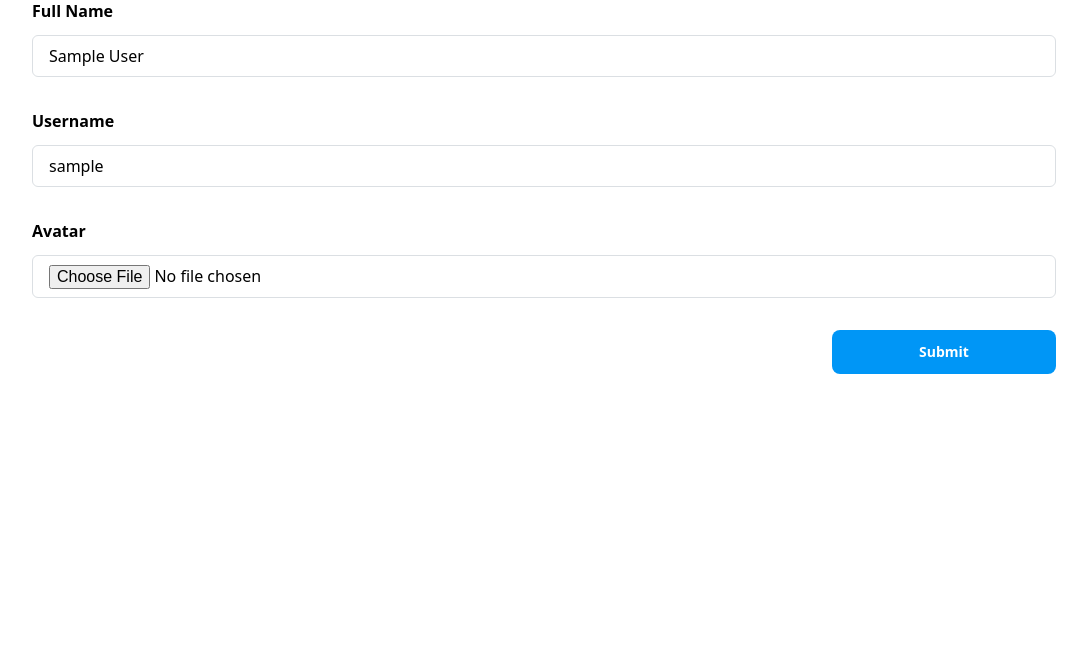
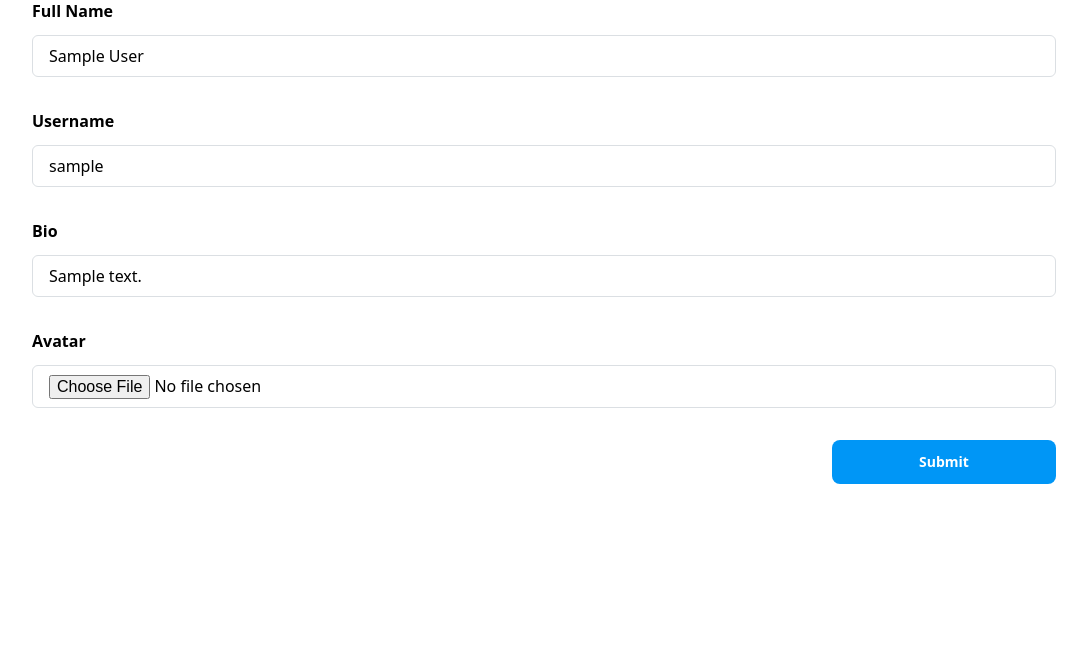
Before and after one commit to fluchtens/camagru, a PHP site: page /settings in a window 1280 px wide. Shown: the part 159-807 px from the top of the page, without its empty margins (96-1183 px from the left). Run offline with PHP 8.4, Linux system fonts and the light colour scheme; the visitor is signed in with stand-in values (Sample User, id 1); tables that the repository leaves empty hold one stand-in row (values such as "Sample post"); grey boxes marked "Sample" are stand-in pictures.

Commit message:
add bio and edit bio in settings

```diff
--- a/init.sql
+++ b/init.sql
@@ -4,6 +4,7 @@ CREATE TABLE IF NOT EXISTS user (
   email VARCHAR(255) NOT NULL UNIQUE,
   full_name VARCHAR(255) NOT NULL,
   avatar VARCHAR(255) DEFAULT NULL,
+  bio TEXT DEFAULT NULL,
   active BOOLEAN DEFAULT 0,
   activation_token varchar(255) NOT NULL,
   password VARCHAR(255) NOT NULL
--- a/src/models/user.model.php
+++ b/src/models/user.model.php
@@ -65,6 +65,18 @@ function updateFullName($db, $id, $fullname) {
     $stmt->execute();
 }
 
+function updateBio($db, $userId, $bio) {
+    $query = "UPDATE user SET bio = :bio WHERE id = :id";
+    $stmt = $db->prepare($query);
+    if (!$bio) {
+        $stmt->bindValue(':bio', null, PDO::PARAM_NULL);
+    } else {
+        $stmt->bindParam(':bio', $bio, PDO::PARAM_STR);
+    }
+    $stmt->bindParam(':id', $userId, PDO::PARAM_INT);
+    $stmt->execute();
+}
+
 function updateAvatar($db, $id, $avatar) {
     $query = "UPDATE user SET avatar = :avatar WHERE id = :id";
     $stmt = $db->prepare($query);
--- a/src/scripts/updateProfile.js
+++ b/src/scripts/settings.js
@@ -1,6 +1,7 @@
 async function updateProfile(formData) {
   try {
-    const response = await fetch("controllers/updateProfile.controller.php", {
+    const url = baseUrl + "controllers/updateProfile.controller.php";
+    const response = await fetch(url, {
       method: "POST",
       body: formData,
     });
@@ -19,7 +20,8 @@ async function updateProfile(formData) {
 
 async function updateAvatar(formData) {
   try {
-    const response = await fetch("controllers/updateAvatar.controller.php", {
+    const url = baseUrl + "controllers/updateAvatar.controller.php";
+    const response = await fetch(url, {
       method: "POST",
       body: formData,
     });
--- a/src/views/settings.php
+++ b/src/views/settings.php
@@ -22,10 +22,15 @@ $user = getUserById($db, $userId);
             <input type="text" name="username" value="<?= $user['username']; ?>" placeholder="Username" autocomplete="off">
         </div>
         <div class="data">
+            <label for="username">Bio</label>
+            <input type="text" name="bio" value="<?= $user['bio']; ?>" placeholder="Bio" autocomplete="off">
+        </div>
+        <div class="data">
             <label for="avatarToUpload">Avatar</label>
             <input type="file" name="avatarToUpload" accept=".jpg, .jpeg, .png, .gif">
         </div>
         <button type="submit">Submit</button>
     </form>
-    <script src="scripts/updateProfile.js"></script>
+    <script>const baseUrl = "<?= $baseUrl ?>";</script>
+    <script src="<?= $baseUrl . "scripts/settings.js" ?>"></script>
 </div>
```
Also changed, not shown: src/controllers/updateProfile.controller.php (+23 -7 lines).
